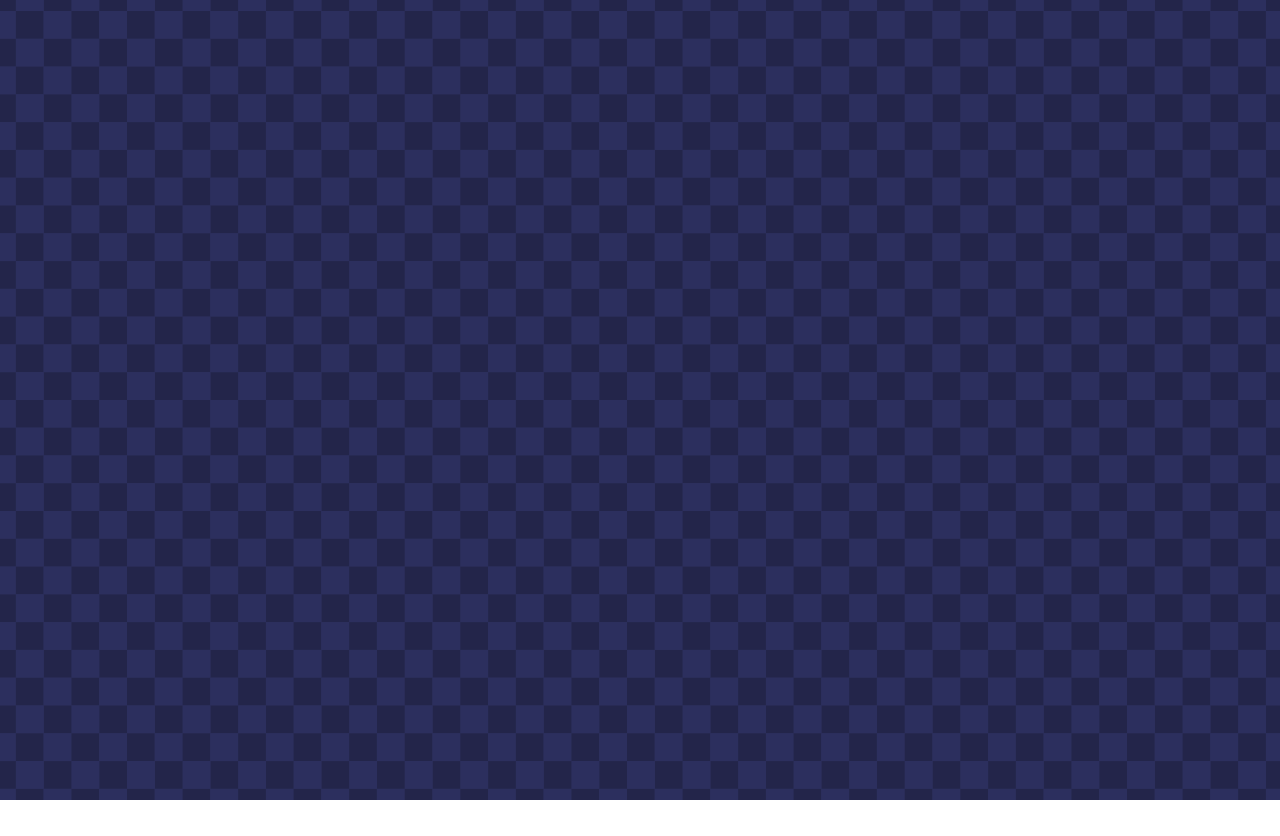
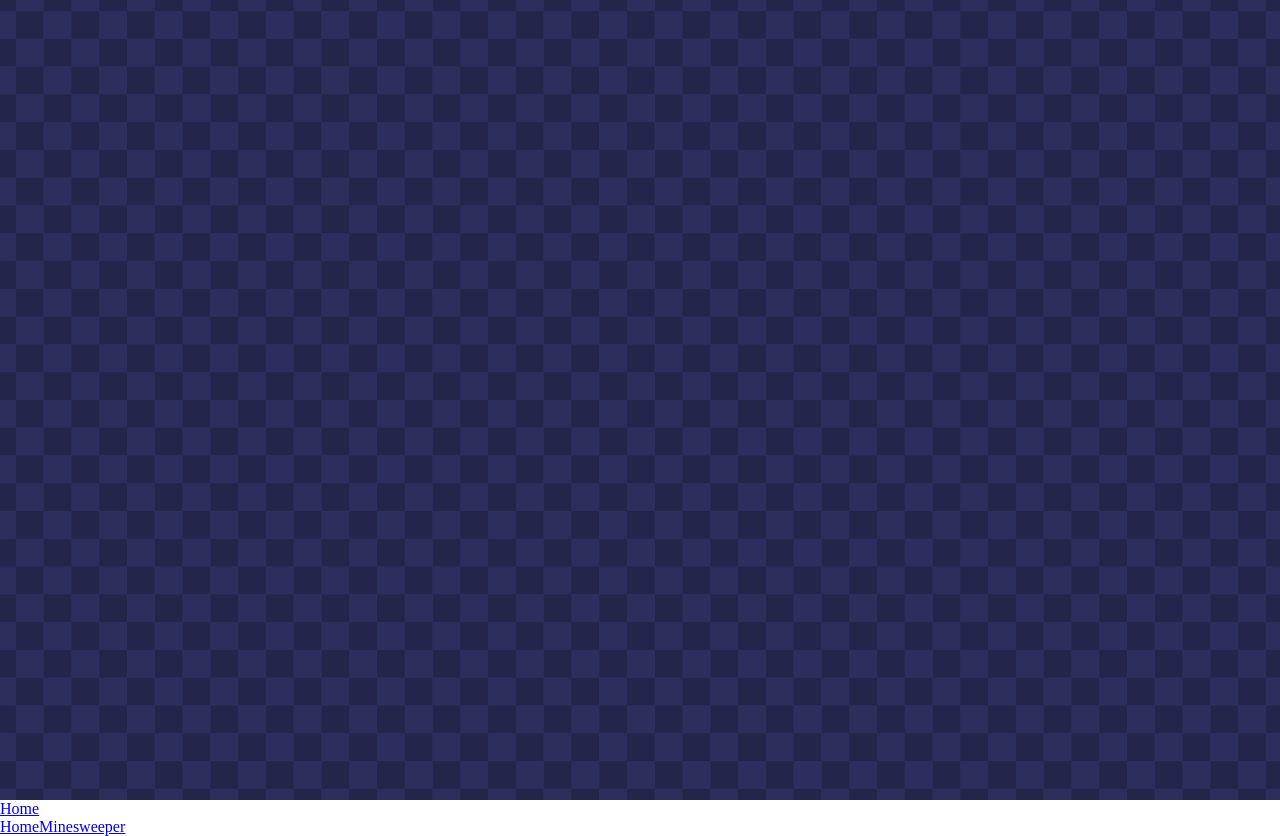
Before and after one commit to itchybarn/PortfolioWebsite, a React app in the folder frontend/: page / in a window 1280 px wide. Before the commit the page ends 800 px from the top, so only its background shows below. Built offline with nearby package versions, Linux system fonts and the light colour scheme; the HTML template or start-up script is replaced by a standard one.

Commit message:
Started work on a navbar and react routing

```diff
--- a/frontend/package.json
+++ b/frontend/package.json
@@ -11,7 +11,8 @@
   },
   "dependencies": {
     "react": "^19.2.0",
-    "react-dom": "^19.2.0"
+    "react-dom": "^19.2.0",
+    "react-router-dom": "^7.13.1"
   },
   "devDependencies": {
     "@eslint/js": "^9.39.1",
--- a/frontend/src/App.tsx
+++ b/frontend/src/App.tsx
@@ -1,5 +1,6 @@
 import ScrollingBackground from "./components/ScrollingBackground";
 import backgroundTexture from "./assets/checkerboard.svg";
+import Navbar from "./components/Navbar";
 
 function App() {
   return (
@@ -11,6 +12,7 @@ function App() {
         ySpeed={-40}
         color="rgb(44, 47, 94)"
       />
+      <Navbar links={{"/": "Home", "/minesweeper": "Minesweeper"}} />
     </>
   );
 }
--- /dev/null
+++ b/frontend/src/components/Navbar.tsx
@@ -0,0 +1,20 @@
+import { Link } from "react-router-dom"
+
+interface Props {
+    links: {[key: string]: string}
+}
+
+const Navbar = ({ links }: Props) => {
+  return <nav className="navbar">
+    <div className="navbar-logo">
+      <Link to="/">{links["/"]}</Link>
+    </div>
+    <div className="navbar-links">
+        {Object.entries(links).map(([link, label]) => {
+            return <Link to={link}>{label}</Link>
+        })}
+    </div>
+  </nav>
+}
+
+export default Navbar
--- a/frontend/src/main.tsx
+++ b/frontend/src/main.tsx
@@ -1,10 +1,13 @@
 import { StrictMode } from 'react'
 import { createRoot } from 'react-dom/client'
+import { BrowserRouter } from 'react-router-dom'
 import App from './App.tsx'
 import "./css/index.css"
 
 createRoot(document.getElementById('root')!).render(
   <StrictMode>
-    <App />
+    <BrowserRouter>
+      <App />
+    </BrowserRouter>
   </StrictMode>,
 )
```
Also changed, not shown: frontend/src/pages/Home.tsx (added, +7 -0 lines), frontend/src/pages/Minesweeper.tsx (added, +7 -0 lines), 1 other file (tests, documents, lock files or other folders).
